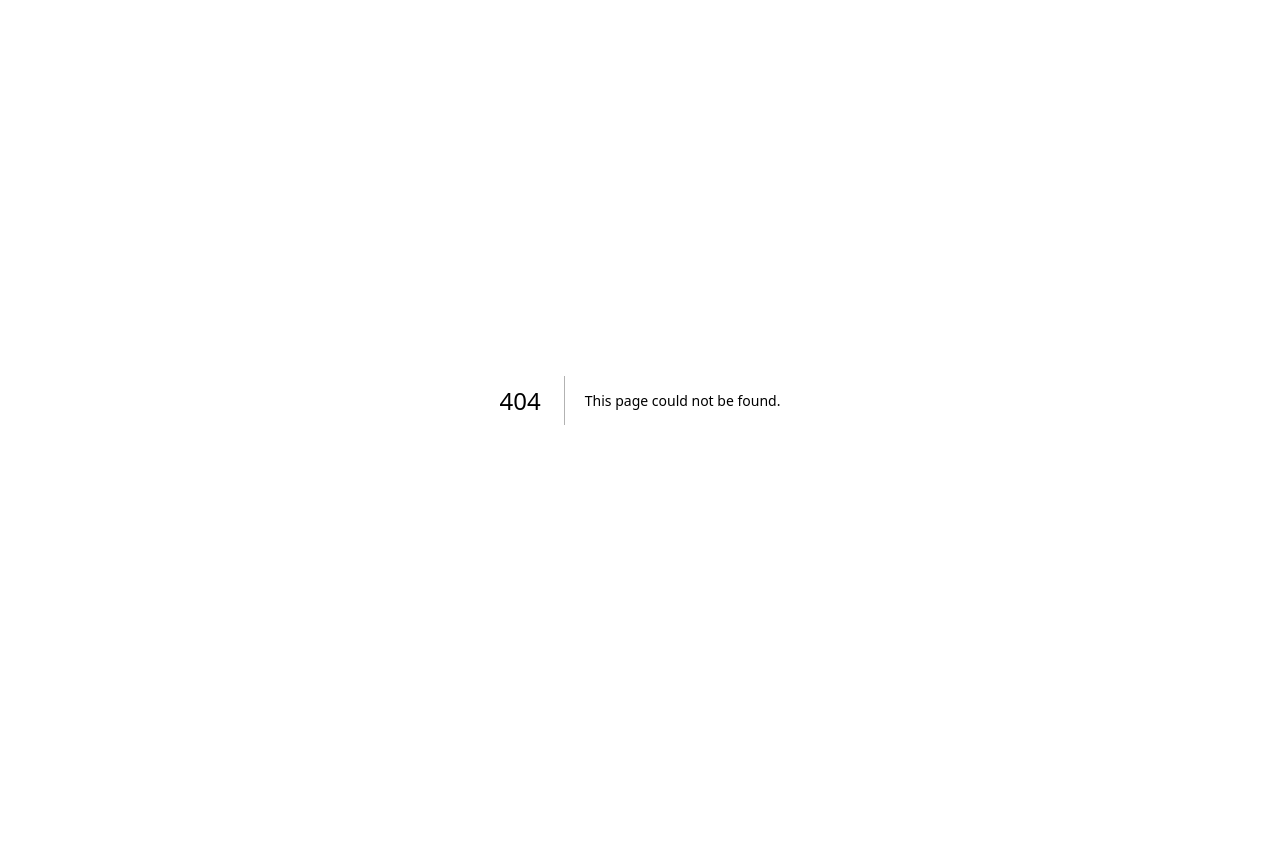
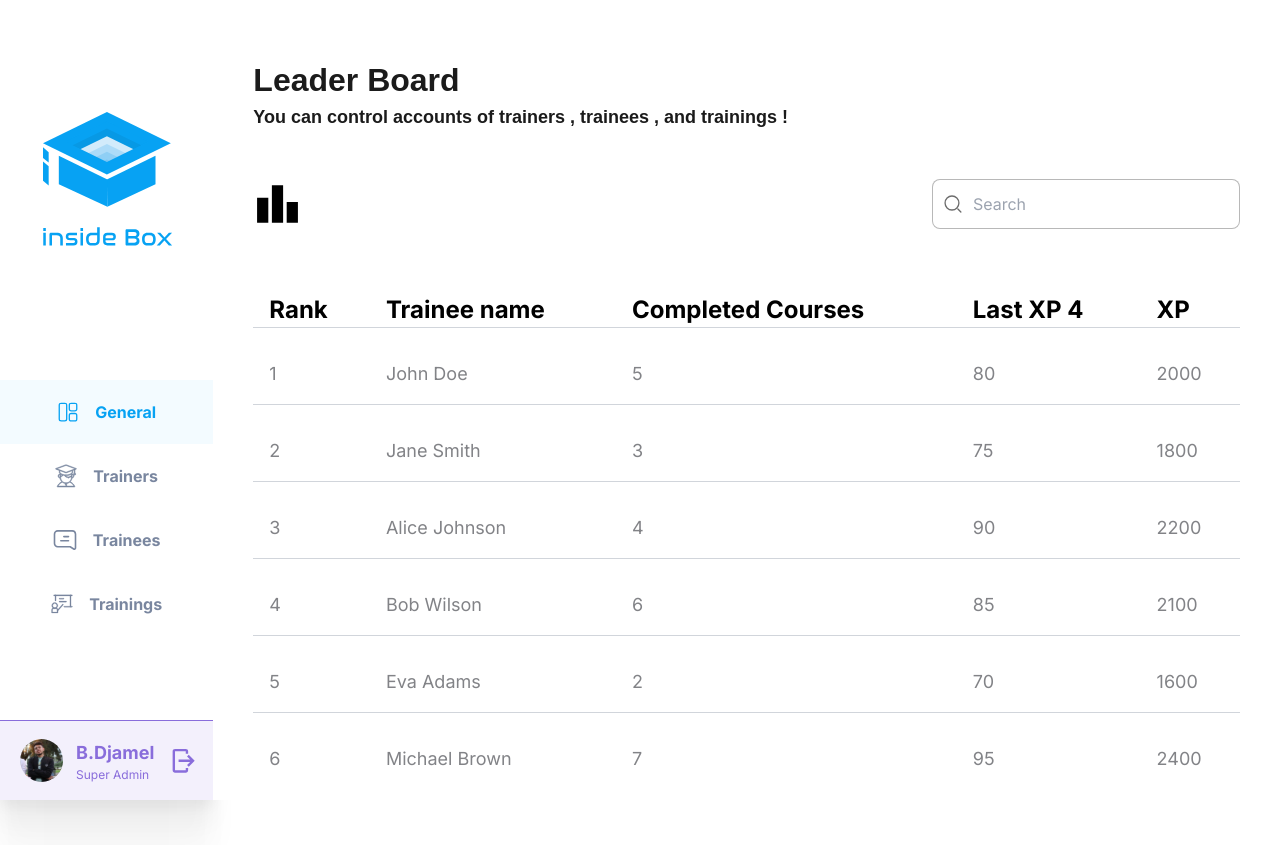
Before and after one commit to Rayan-Allali/inside-box, a Next.js app: page /General in a window 1280 px wide. Before the commit this address had no page. Before the commit the page ends 800 px from the top, so only its background shows below. Built offline with nearby package versions, Linux system fonts and the light colour scheme.

Commit message:
seeting up

```diff
--- /dev/null
+++ b/src/app/General/layout.tsx
@@ -0,0 +1,26 @@
+import '../globals.css'
+import { Inter } from 'next/font/google'
+import SideNavbar from '@/components/Shared/Sidenavbar'
+const inter = Inter({ subsets: ['latin'] })
+
+export const metadata = {
+  title: 'Next.js',
+  description: 'Generated by Next.js',
+}
+
+export default function RootLayout({
+  children,
+}: {
+  children: React.ReactNode
+}) {
+  return (
+    <html lang="en">
+      <body className={inter.className}>
+            <div className='w-screen h-screen flex'>
+                <SideNavbar Route='General'/>
+                <main className='w-5/6 h-full bg-white'>{children}</main>
+            </div>
+        </body>
+    </html>
+  )
+}
--- /dev/null
+++ b/src/app/General/page.tsx
@@ -0,0 +1,85 @@
+import leaderBoard from '@/assets/images/leaderBoard/leaderboardIcon.svg'
+import Image from "next/image";
+import researchIcon from "@/assets/images/shared/researchIcon.svg"
+import Header from "@/components/Shared/Header";
+export default function Home() {
+    const data = [
+        {
+          rank: 1,
+          traineeName: 'John Doe',
+          completedCourses: 5,
+          lastXP4: 80,
+          xp: 2000,
+        },
+        {
+          rank: 2,
+          traineeName: 'Jane Smith',
+          completedCourses: 3,
+          lastXP4: 75,
+          xp: 1800,
+        },
+        {
+          rank: 3,
+          traineeName: 'Alice Johnson',
+          completedCourses: 4,
+          lastXP4: 90,
+          xp: 2200,
+        },
+        {
+          rank: 4,
+          traineeName: 'Bob Wilson',
+          completedCourses: 6,
+          lastXP4: 85,
+          xp: 2100,
+        },
+        {
+          rank: 5,
+          traineeName: 'Eva Adams',
+          completedCourses: 2,
+          lastXP4: 70,
+          xp: 1600,
+        },
+        {
+          rank: 6,
+          traineeName: 'Michael Brown',
+          completedCourses: 7,
+          lastXP4: 95,
+          xp: 2400,
+        },
+      ];
+    return (
+      <main  className="p-10 py-14" >
+        <Header  title="Leader Board" subtitle="You can control accounts of trainers , trainees , and trainings  ! " />
+        <div className="flex mt-12 items-center justify-between">
+            <Image alt="leaderboardIcon" src={leaderBoard} />
+            <div className="w-min h-min relative">
+            <input type="text" className="p-3 px-8 border-[#00000047] pl-10 border rounded-lg"  placeholder='Search' />
+            <Image alt="researchIcon" src={researchIcon} className='absolute top-1/2 -translate-y-1/2 left-3' />
+            </div>
+
+        </div>
+        <table className="w-full mt-16 ">
+        <thead>
+          <tr className='text-2xl'>
+            <th className="px-4 text-start ">Rank</th>
+            <th className="px-4 text-start ">  Trainee name </th>
+            <th className="px-4 text-start ">Completed Courses</th>
+            <th className="px-4 text-start ">Last XP 4</th>
+            <th className="px-4 text-start ">XP</th>
+          </tr>
+        </thead>
+        <tbody>
+          {data.map((d, index) => (
+            <tr key={index} className="border-t border-gray-300 text-[#828387] text-lg ">
+              <td className="px-4 py-4 pt-8 ">{d.rank}</td>
+              <td className="px-4 py-4 pt-8 ">{d.traineeName}</td>
+              <td className="px-4 py-4 pt-8 ">{d.completedCourses}</td>
+              <td className="px-4 py-4 pt-8 ">{d.lastXP4}</td>
+              <td className="px-4 py-4 pt-8 ">{d.xp}</td>
+            </tr>
+          ))}
+        </tbody>
+      </table>
+      </main>
+    );
+  }
```
